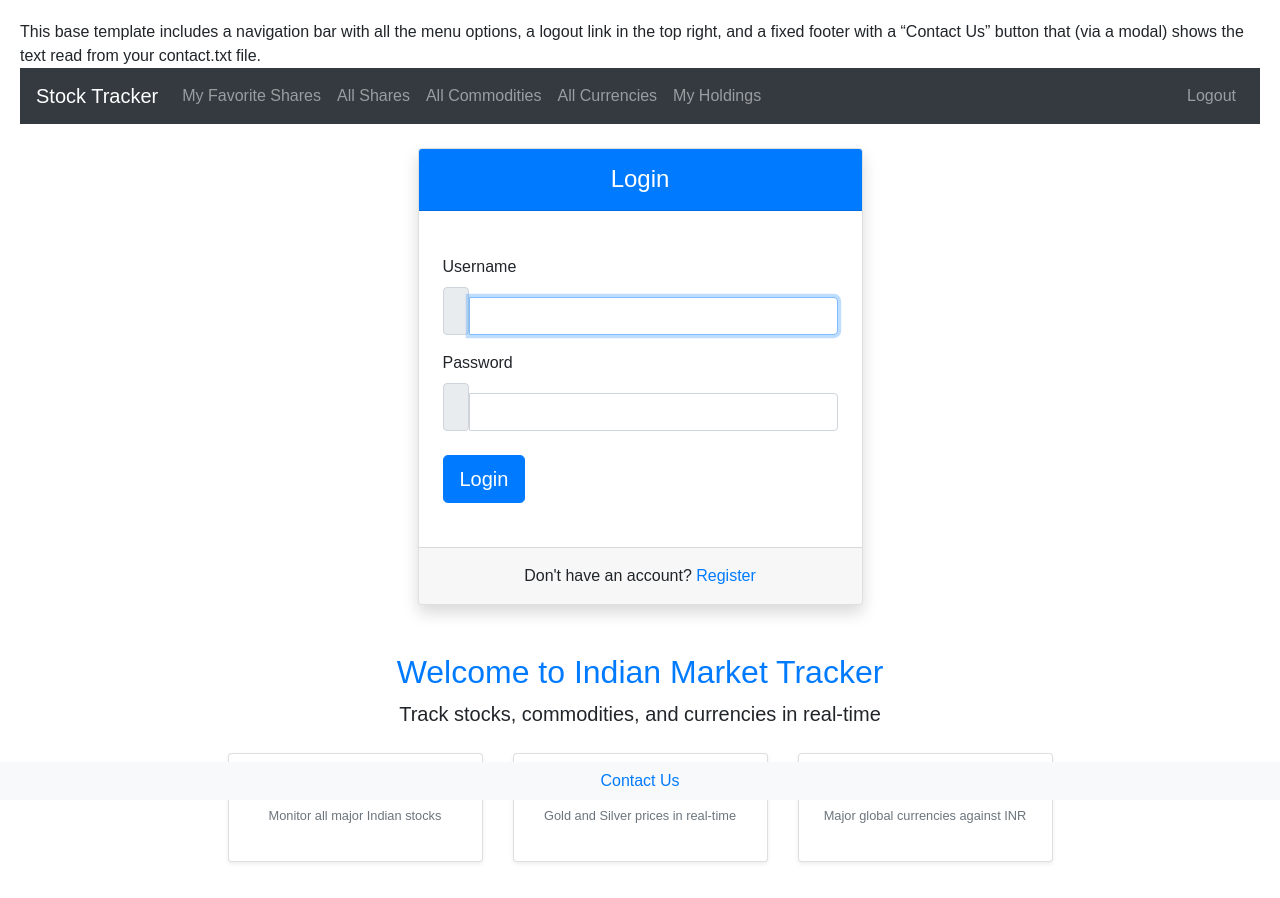
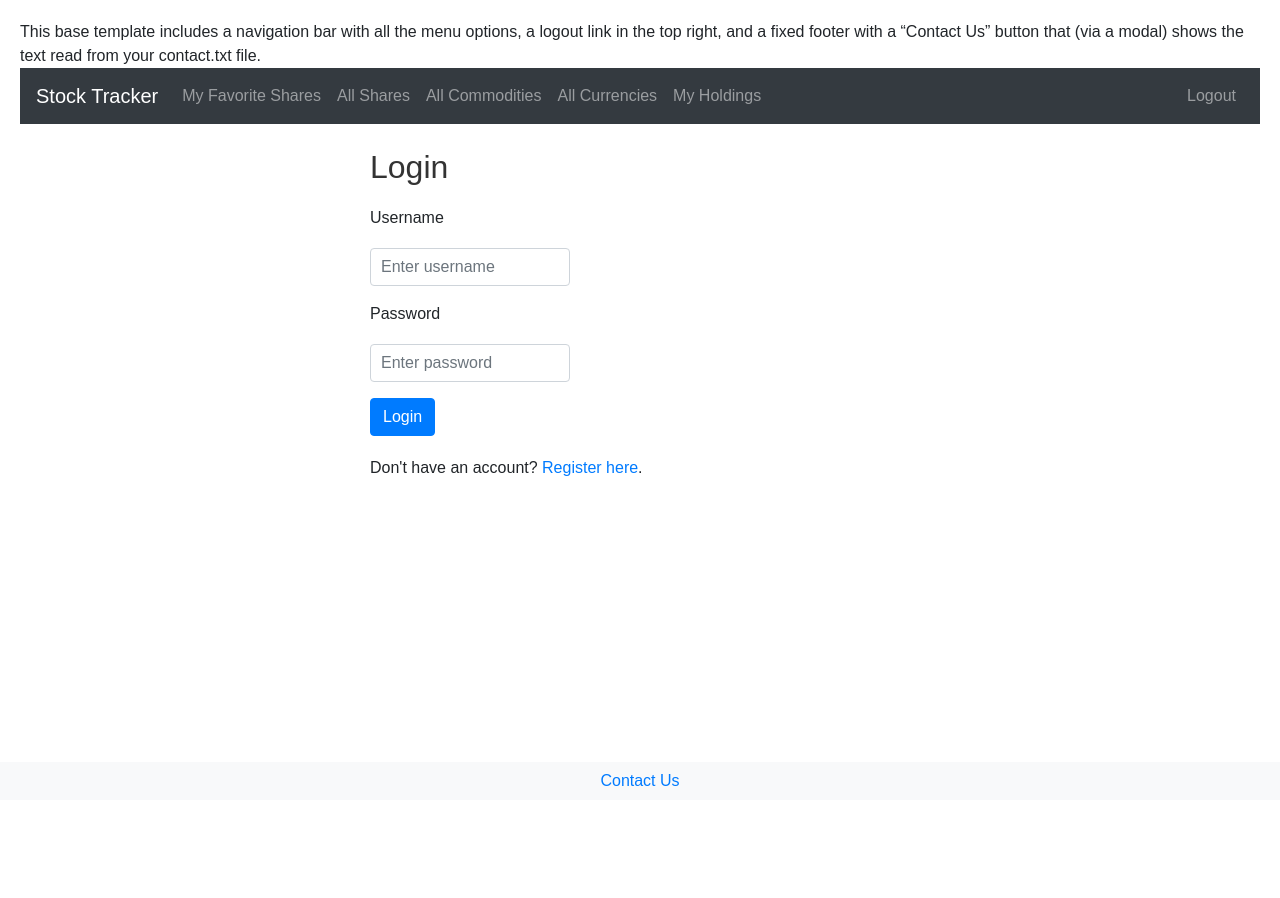
Before and after one commit to g24ai1002/VCC_Project_App, a Flask app: page /login in a window 1280 px wide. After the commit the page ends 786 px from the top, so only its background shows below. Run offline with Flask 2, Linux system fonts and the light colour scheme; some libraries are stand-ins or nearby versions.

Commit message:
Update login.html

```diff
--- a/templates/login.html
+++ b/templates/login.html
@@ -1,71 +1,21 @@
 {% extends "base.html" %}
-
+{% block title %}Login - Stock Tracker{% endblock %}
 {% block content %}
 <div class="row justify-content-center">
-    <div class="col-md-6 col-lg-5">
-        <div class="card shadow">
-            <div class="card-header bg-primary text-white text-center py-3">
-                <h4 class="mb-0"><i class="fas fa-sign-in-alt me-2"></i>Login</h4>
-            </div>
-            <div class="card-body p-4">
-                <form method="POST" action="{{ url_for('login') }}">
-                    <div class="mb-3">
-                        <label for="username" class="form-label">Username</label>
-                        <div class="input-group">
-                            <span class="input-group-text"><i class="fas fa-user"></i></span>
-                            <input type="text" class="form-control" id="username" name="username" required autofocus>
-                        </div>
-                    </div>
-                    <div class="mb-4">
-                        <label for="password" class="form-label">Password</label>
-                        <div class="input-group">
-                            <span class="input-group-text"><i class="fas fa-lock"></i></span>
-                            <input type="password" class="form-control" id="password" name="password" required>
-                        </div>
-                    </div>
-                    <div class="d-grid">
-                        <button type="submit" class="btn btn-primary btn-lg">Login</button>
-                    </div>
-                </form>
-            </div>
-            <div class="card-footer text-center py-3">
-                <p class="mb-0">Don't have an account? <a href="{{ url_for('register') }}" class="text-primary">Register</a></p>
-            </div>
-        </div>
-    </div>
-</div>
-
-<div class="text-center mt-5">
-    <h2 class="text-primary">Welcome to Indian Market Tracker</h2>
-    <p class="lead">Track stocks, commodities, and currencies in real-time</p>
-    <div class="row mt-4 justify-content-center">
-        <div class="col-md-3">
-            <div class="card mb-3 text-center shadow-sm">
-                <div class="card-body">
-                    <i class="fas fa-chart-line fa-3x text-primary mb-3"></i>
-                    <h5>Track Stocks</h5>
-                    <p class="small text-muted">Monitor all major Indian stocks</p>
-                </div>
-            </div>
-        </div>
-        <div class="col-md-3">
-            <div class="card mb-3 text-center shadow-sm">
-                <div class="card-body">
-                    <i class="fas fa-coins fa-3x text-primary mb-3"></i>
-                    <h5>Track Commodities</h5>
-                    <p class="small text-muted">Gold and Silver prices in real-time</p>
-                </div>
-            </div>
-        </div>
-        <div class="col-md-3">
-            <div class="card mb-3 text-center shadow-sm">
-                <div class="card-body">
-                    <i class="fas fa-rupee-sign fa-3x text-primary mb-3"></i>
-                    <h5>Track Currencies</h5>
-                    <p class="small text-muted">Major global currencies against INR</p>
-                </div>
-            </div>
-        </div>
-    </div>
+  <div class="col-md-6">
+     <h2>Login</h2>
+     <form method="POST">
+         <div class="form-group">
+             <label for="username">Username</label>
+             <input type="text" class="form-control" id="username" name="username" placeholder="Enter username" required>
+         </div>
+         <div class="form-group">
+             <label for="password">Password</label>
+             <input type="password" class="form-control" id="password" name="password" placeholder="Enter password" required>
+         </div>
+         <button type="submit" class="btn btn-primary">Login</button>
+     </form>
+     <p class="mt-3">Don't have an account? <a href="{{ url_for('register') }}">Register here</a>.</p>
+  </div>
 </div>
 {% endblock %}
```
